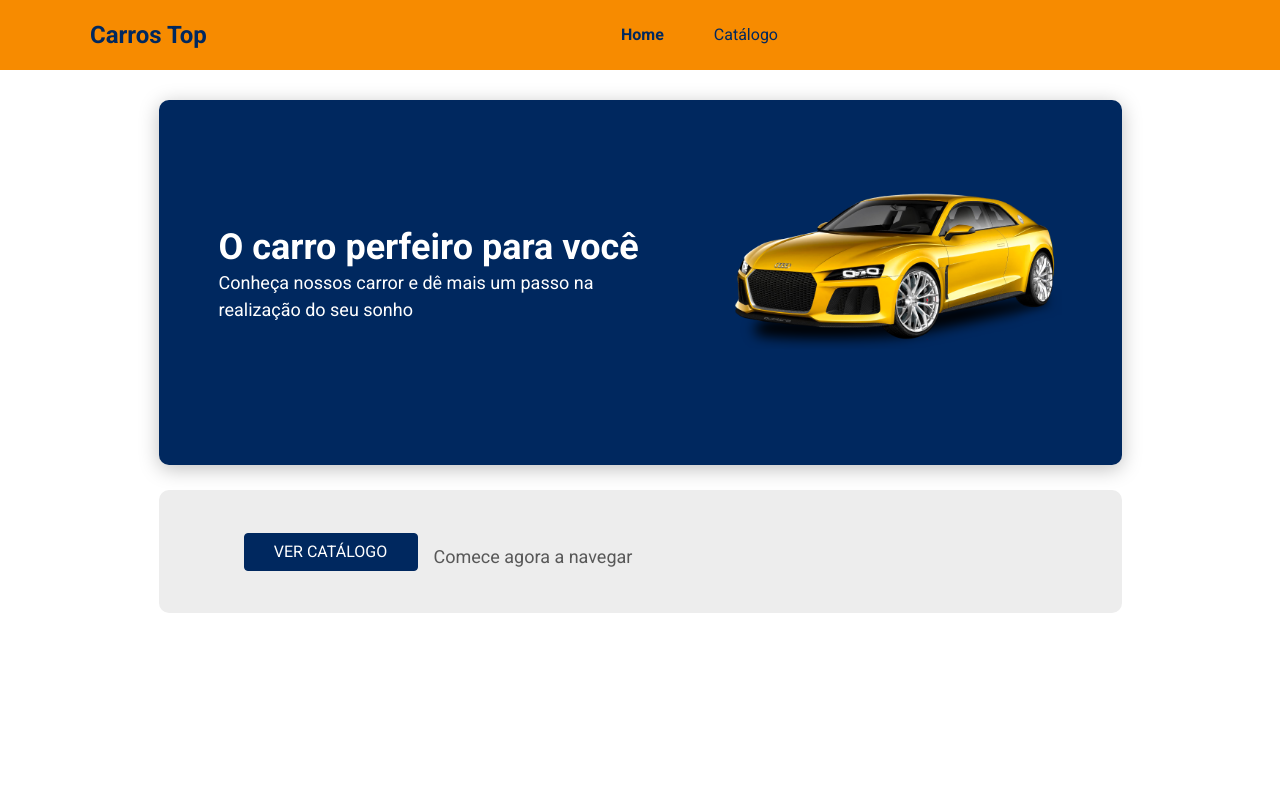
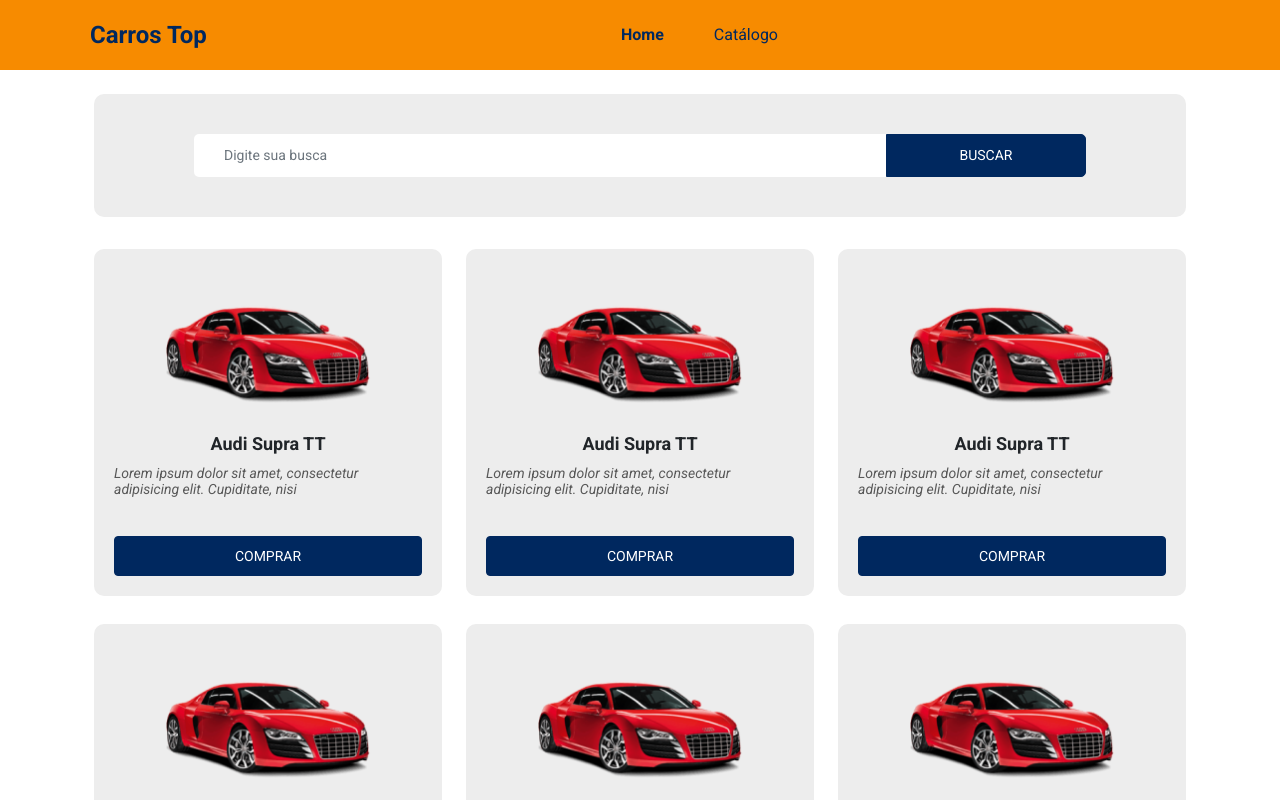
Before and after one commit to Henrique-Bunker/ds-cap07-henrique, a React (Create React App) app: page / in a window 1280 px wide. Shown: the top 800 px of the page. Built offline with nearby package versions, Linux system fonts and the light colour scheme.

Commit message:
chore: catalog page

```diff
--- a/src/App.tsx
+++ b/src/App.tsx
@@ -1,9 +1,10 @@
 import './assets/styles/custom.scss'
 import Home from 'pages/Home'
 import './App.css'
+import Catalog from 'pages/Catalog'
 
 function App() {
-  return <Home />
+  return <Catalog />
 }
 
 export default App
--- /dev/null
+++ b/src/components/CarCard/index.tsx
@@ -0,0 +1,28 @@
+import './styles.css'
+import car from 'assets/images/car-card-1.png'
+
+const CarCard = () => {
+  return (
+    <div className="card-container">
+      <div className="card-image-container">
+        <img src={car} alt="Carro" />
+      </div>
+      <div className="card-content-container">
+        <div>
+          <h6>Audi Supra TT</h6>
+          <p>
+            Lorem ipsum dolor sit amet, consectetur adipisicing elit.
+            Cupiditate, nisi
+          </p>
+        </div>
+        <div>
+          <a href="link" className="btn btn-primary">
+            Comprar
+          </a>
+        </div>
+      </div>
+    </div>
+  )
+}
+
+export default CarCard
--- /dev/null
+++ b/src/components/CarCard/styles.css
@@ -0,0 +1,78 @@
+.card-container {
+  display: flex;
+  flex-direction: column;
+  align-items: center;
+  padding: 20px 12px;
+  background-color: #ededed;
+  border-radius: 10px;
+  height: 347px;
+  margin-bottom: 20px;
+}
+
+.card-image-container img {
+  max-width: 220px;
+  height: auto;
+}
+
+.card-content-container {
+  height: 100%;
+  display: flex;
+  flex-direction: column;
+  justify-content: space-between;
+}
+
+.card-content-container h6 {
+  font-size: 18px;
+  font-weight: bold;
+  text-align: center;
+  margin-bottom: 10px;
+}
+
+.card-content-container p {
+  font-size: 14px;
+  font-style: italic;
+  color: #585858;
+  line-height: normal;
+}
+
+.card-content-container a {
+  width: 100%;
+  font-size: 14px;
+  height: 40px;
+  text-transform: uppercase;
+  display: flex;
+  justify-content: center;
+  align-items: center;
+}
+
+@media (min-width: 576px) {
+  .card-container {
+    padding: 20px 10px;
+    width: 240px;
+  }
+  .card-content-container p {
+    font-size: 12px;
+  }
+}
+
+@media (min-width: 768px) {
+  .card-container {
+    width: 320px;
+    padding: 20px 20px;
+  }
+  .card-content-container p {
+    font-size: 14px;
+  }
+}
+
+@media (min-width: 992px) {
+  .card-container {
+    width: 296px;
+  }
+}
+
+@media (min-width: 1200px) {
+  .card-container {
+    width: 100%;
+  }
+}
--- /dev/null
+++ b/src/components/SearchCard/index.tsx
@@ -0,0 +1,20 @@
+import './styles.css'
+
+const SearchCard = () => {
+  return (
+    <div className="input-group mb-3 search-container">
+      <input
+        type="text"
+        className="form-control search-input"
+        placeholder="Digite sua busca"
+        aria-label="Recipient's username"
+        aria-describedby="button-addon2"
+      />
+      <a href="link" className="btn btn-primary btn-search" id="button-addon2">
+        Buscar
+      </a>
+    </div>
+  )
+}
+
+export default SearchCard
--- /dev/null
+++ b/src/components/SearchCard/styles.css
@@ -0,0 +1,65 @@
+.search-container {
+  display: flex;
+  flex-direction: row;
+  padding: 20px 15px;
+  background-color: #ededed;
+  border-radius: 10px;
+  height: 86px;
+  max-height: 123px;
+}
+
+.search-container a {
+  text-transform: uppercase;
+  font-size: 14px;
+  display: flex;
+  align-items: center;
+  justify-content: center;
+}
+
+.search-input {
+  border-radius: 5px 0px 0px 5px;
+  padding-left: 30px;
+  padding-left: 10px;
+  border: 0;
+  font-size: 14px;
+  color: #a7a7a7;
+}
+
+.btn-search {
+  border-radius: 0px 5px 5px 0px;
+}
+
+@media (min-width: 576px) {
+  .search-container {
+    height: 123px;
+    padding: 40px 20px;
+    width: 497px;
+  }
+
+  .search-container a {
+    width: 150px;
+  }
+}
+
+@media (min-width: 768px) {
+  .search-container {
+    width: 670px;
+  }
+
+  .search-container a {
+    width: 200px;
+  }
+}
+
+@media (min-width: 992px) {
+  .search-input {
+    padding-left: 30px;
+  }
+  .search-container {
+    padding: 40px 100px;
+    width: 100%;
+  }
+}
+
+@media (min-width: 1200px) {
+}
--- /dev/null
+++ b/src/pages/Catalog/index.tsx
@@ -0,0 +1,54 @@
+import CarCard from 'components/CarCard'
+import Navbar from 'components/Navbar'
+import SearchCard from 'components/SearchCard'
+import './styles.css'
+
+const Catalog = () => {
+  return (
+    <>
+      <Navbar />
+      <div className="container">
+        <div className="catalog-container">
+          <div className="container mt-4 mb-sm-3">
+            <SearchCard />
+          </div>
+          <div className="container product-container">
+            <div className="row d-flex">
+              <div className="col-sm-6 col-lg-4 mb-sm-2">
+                <CarCard />
+              </div>
+              <div className="col-sm-6 col-lg-4 mb-sm-2">
+                <CarCard />
+              </div>
+              <div className="col-sm-6 col-lg-4 mb-sm-2">
+                <CarCard />
+              </div>
+              <div className="col-sm-6 col-lg-4 mb-sm-2">
+                <CarCard />
+              </div>
+              <div className="col-sm-6 col-lg-4 mb-sm-2">
+                <CarCard />
+              </div>
+              <div className="col-sm-6 col-lg-4 mb-sm-2">
+                <CarCard />
+              </div>
+              <div className="col-sm-6 col-lg-4 mb-sm-2">
+                <CarCard />
+              </div>
+              <div className="col-sm-6 col-lg-4 mb-sm-2">
+                <CarCard />
+              </div>
+              <div className="col-sm-6 col-lg-4 mb-sm-2">
+                <CarCard />
+              </div>
+              <div className="col-sm-6 col-lg-4 mb-sm-2">
+                <CarCard />
+              </div>
+            </div>
+          </div>
+        </div>
+      </div>
+    </>
+  )
+}
+export default Catalog
--- /dev/null
+++ b/src/pages/Catalog/styles.css
@@ -0,0 +1,27 @@
+.catalog-container {
+  margin: 0;
+}
+@media (min-width: 576px) {
+  .catalog-container {
+    width: 100%;
+  }
+}
+
+@media (min-width: 992px) {
+}
+
+@media (min-width: 1200px) {
+  .catalog-container {
+    max-width: 1200px;
+
+    display: flex;
+    flex-direction: column;
+    justify-content: center;
+    align-items: center;
+  }
+
+  .product-container {
+    display: flex;
+    flex-direction: row;
+  }
+}
```
Also changed, not shown: src/assets/images/car-card-1.png (added).
